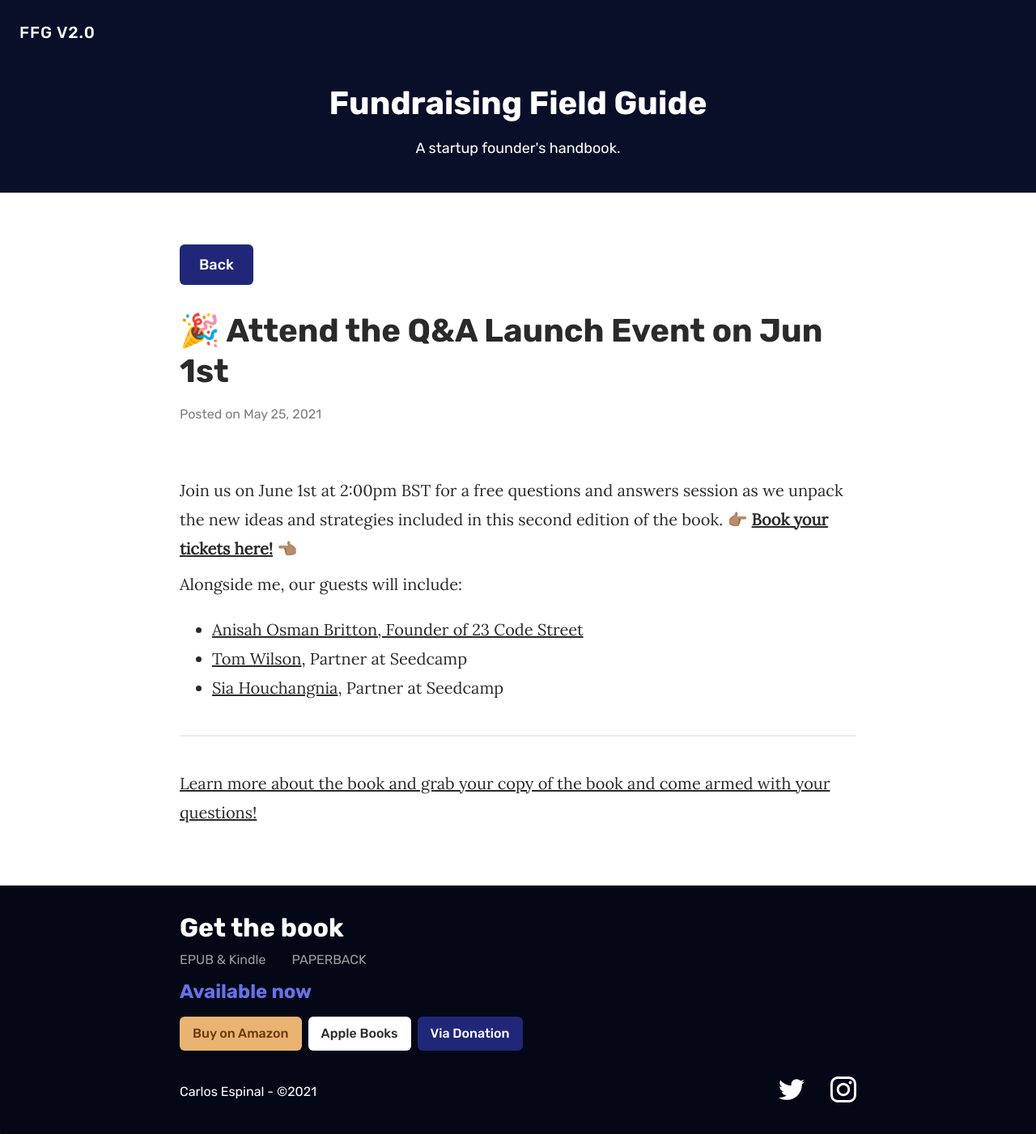
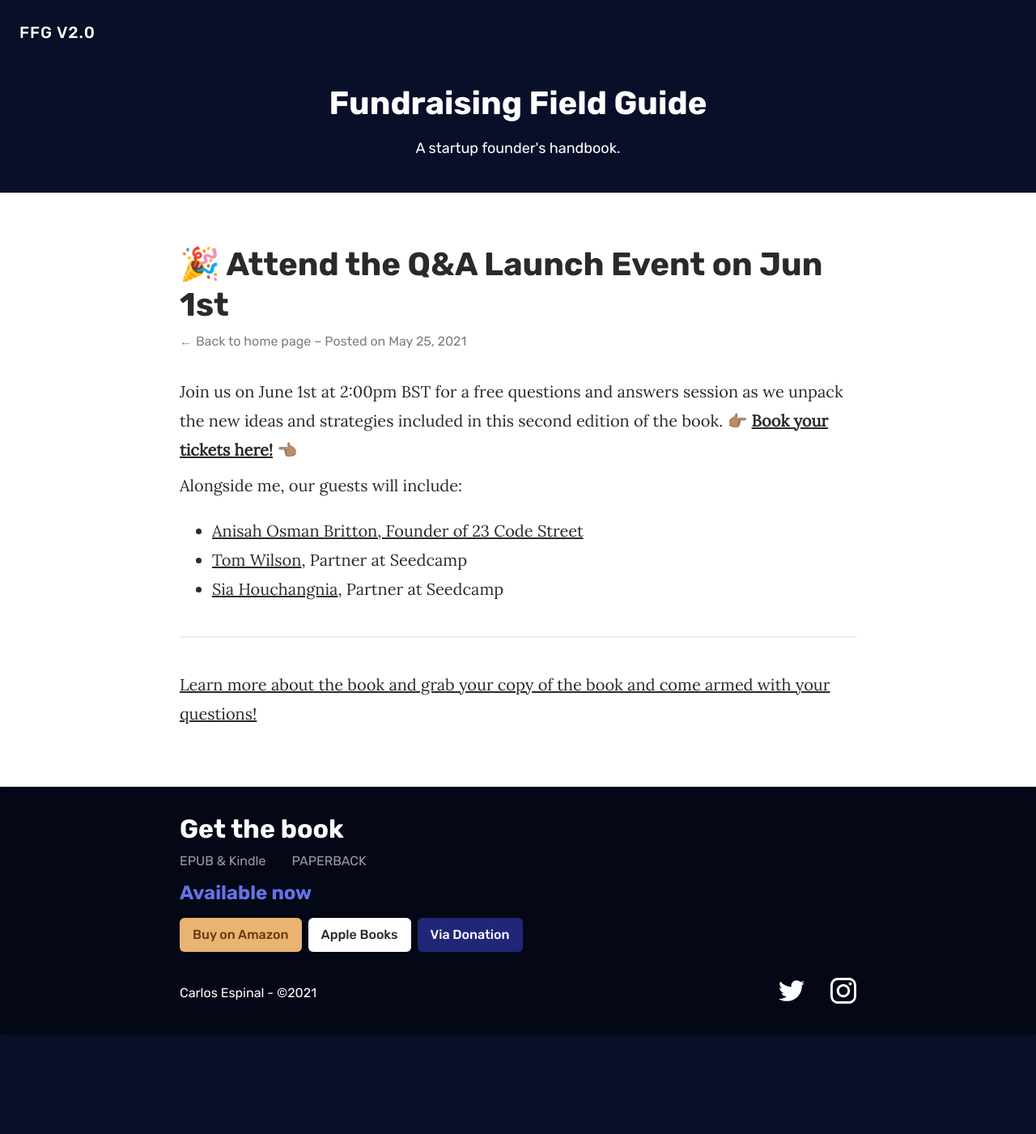
Before and after one commit to matthewcobb/ffg, a Jekyll site: the page built from _posts/2021-04-30-another-post.md, in a window 1280 px wide. Shown: the whole page at 81% size. Built offline with Jekyll 4.4.1, drawn with Linux system fonts in a browser that asks for light colours; after the commit the page ends 1279 px from its top, so only the background shows below that.

Commit message:
Update links

```diff
--- a/_includes/nav.html
+++ b/_includes/nav.html
@@ -1,5 +1,5 @@
 <nav class="grid justify-between no-response">
   <div class="cell">
-    <h3><a href="{{ site.baseurl }}">FFG V2.0</a></h3>
+    <h3><a href="{{ site.baseurl }}/">FFG V2.0</a></h3>
   </div>
 </nav>
--- a/_layouts/default.html
+++ b/_layouts/default.html
@@ -17,7 +17,7 @@
     <header class="row-dark">
       {% include nav.html %}
       <div class="content text-center">
-        <h1>{{ site.title }}</h1>
+        <h1><a href="{{site.baseurl}}/">{{ site.title }}</a></h1>
         <p>{{ site.description }}</p>
       </div>
     </header>
--- a/_layouts/post.html
+++ b/_layouts/post.html
@@ -2,14 +2,13 @@
 layout: default
 ---
 
-<a href="{{ site.baseurl }}/" class="btn btn-purple space-bottom-xs-lg">Back</a>
 <article class="post">
-  <h1>{{ page.title }}</h1>
+  <h1 class="space-bottom-xs-sm">{{ page.title }}</h1>
   <div class="text-light">
-    Posted on {{ page.date | date: "%B %e, %Y" }}
+    <a href="{{ site.baseurl }}/">← Back to home page</a> – Posted on {{ page.date | date: "%B %e, %Y" }}
   </div>
 
-  {% if page.featured_image %}
+  {% if page.featured_image != '''' %}
   <div class="featured-image">
     <img src="{{ page.featured_image }}" class="img-full" />
   </div>
--- a/_sass/_type.scss
+++ b/_sass/_type.scss
@@ -78,7 +78,7 @@ a {
 article {
   .featured-image {
     border-radius: $_1em;
-    margin-top: $_1em;
+    margin-top: $_2em;
   }
   img {
     width: 100%;
```
